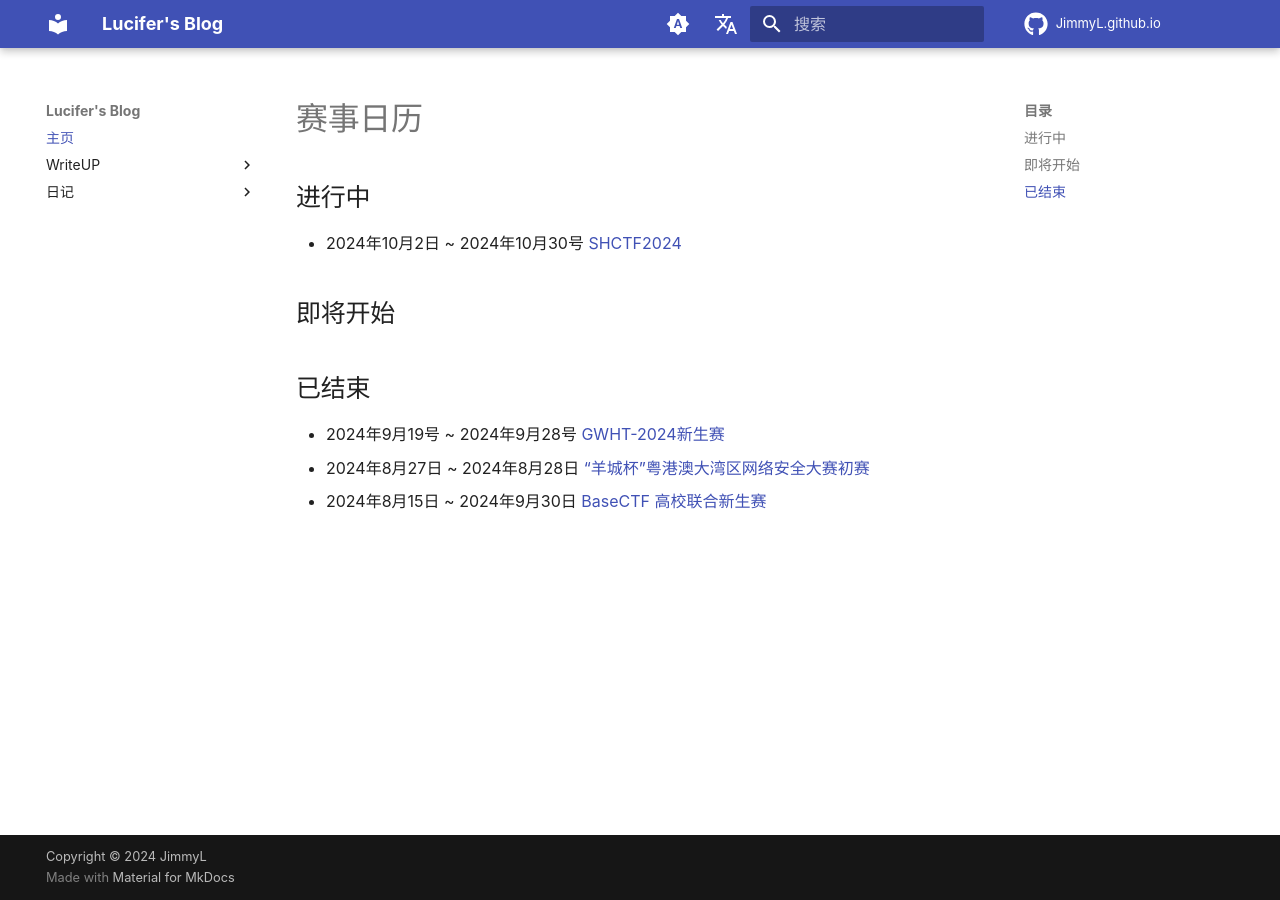
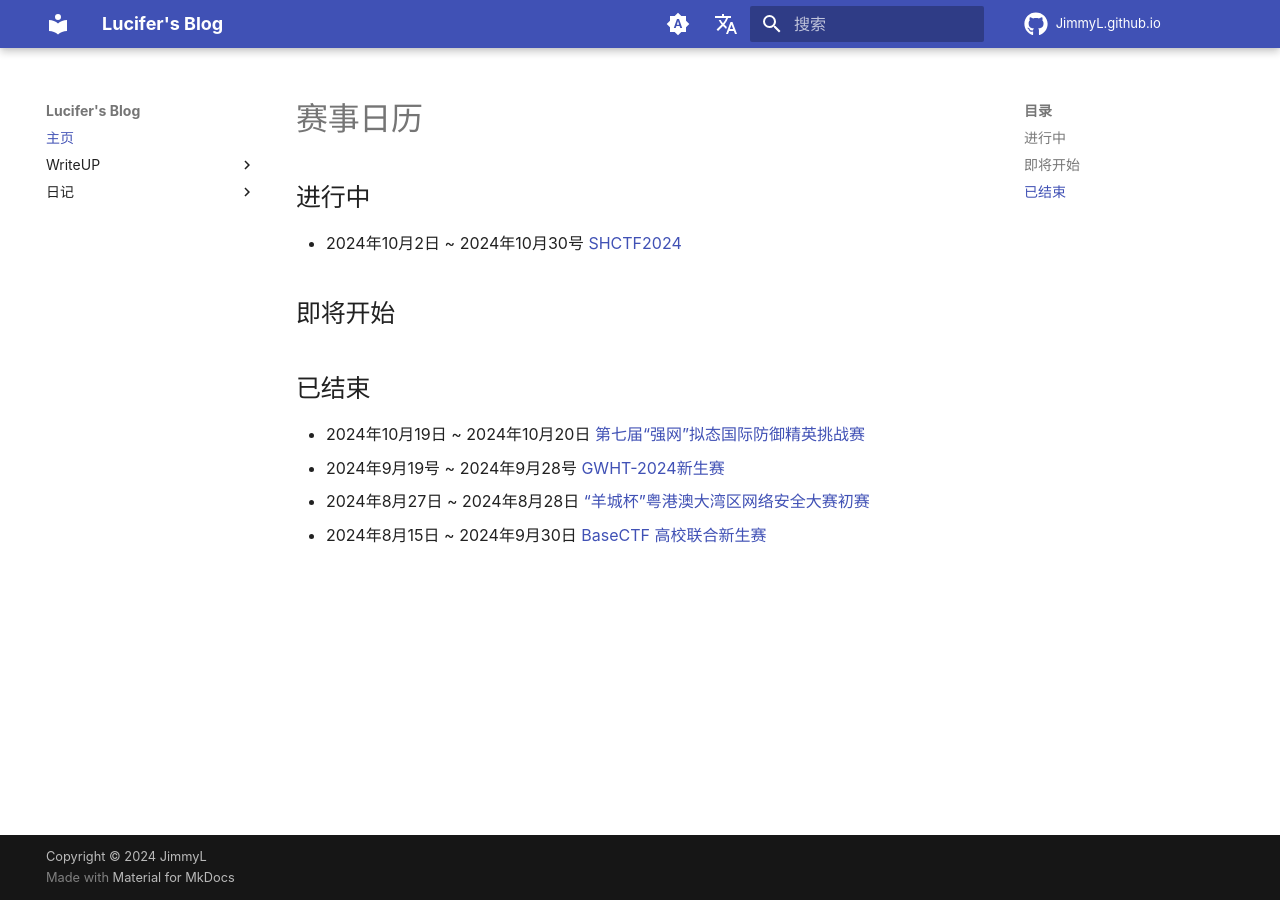
Before and after one commit to Lucifer-Jimmy/JimmyL.github.io, an MkDocs documentation site: the page built from docs/index.md, in a window 1280 px wide. Built offline with MkDocs 1.6.1 and Material for MkDocs 9.7.7, drawn with Linux system fonts in a browser that asks for light colours; comment, search, counter and statistics services are not loaded.

Commit message:
update_10_27_16:48

```diff
--- a/docs/index.md
+++ b/docs/index.md
@@ -6,6 +6,7 @@
 ## 即将开始
 
 ## 已结束
+- 2024年10月19日 ~ 2024年10月20日 [第七届“强网”拟态国际防御精英挑战赛](https://challenge.xctf.org.cn/page/mg/login)
 - 2024年9月19号 ~ 2024年9月28号 [GWHT-2024新生赛](http://172.16.229.146:20000/games/10)
 - 2024年8月27日 ~ 2024年8月28日 [“羊城杯”粤港澳大湾区网络安全大赛初赛](https://2024ycb.dasctf.com/compete/compete?matchCode=87659256dbc7485&competeId=268)
 - 2024年8月15日 ~ 2024年9月30日 [BaseCTF 高校联合新生赛](https://www.basectf.fun/)
```
